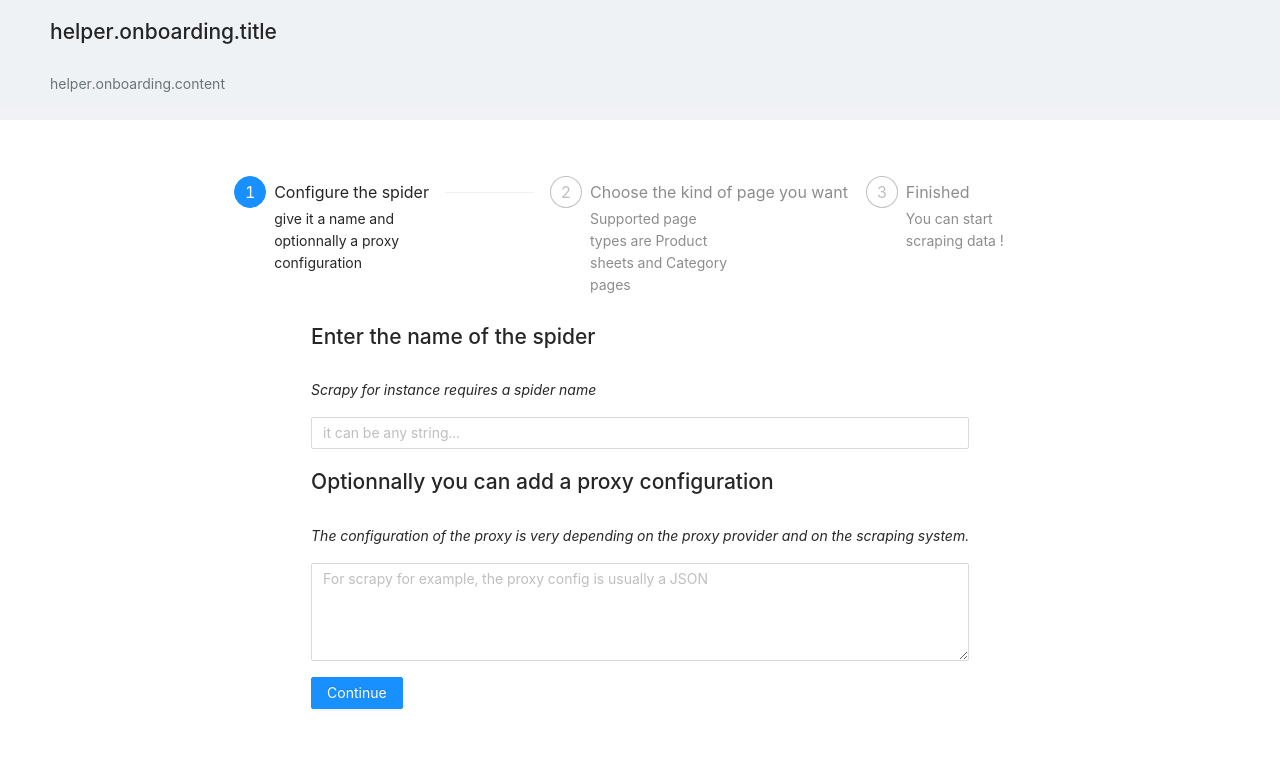
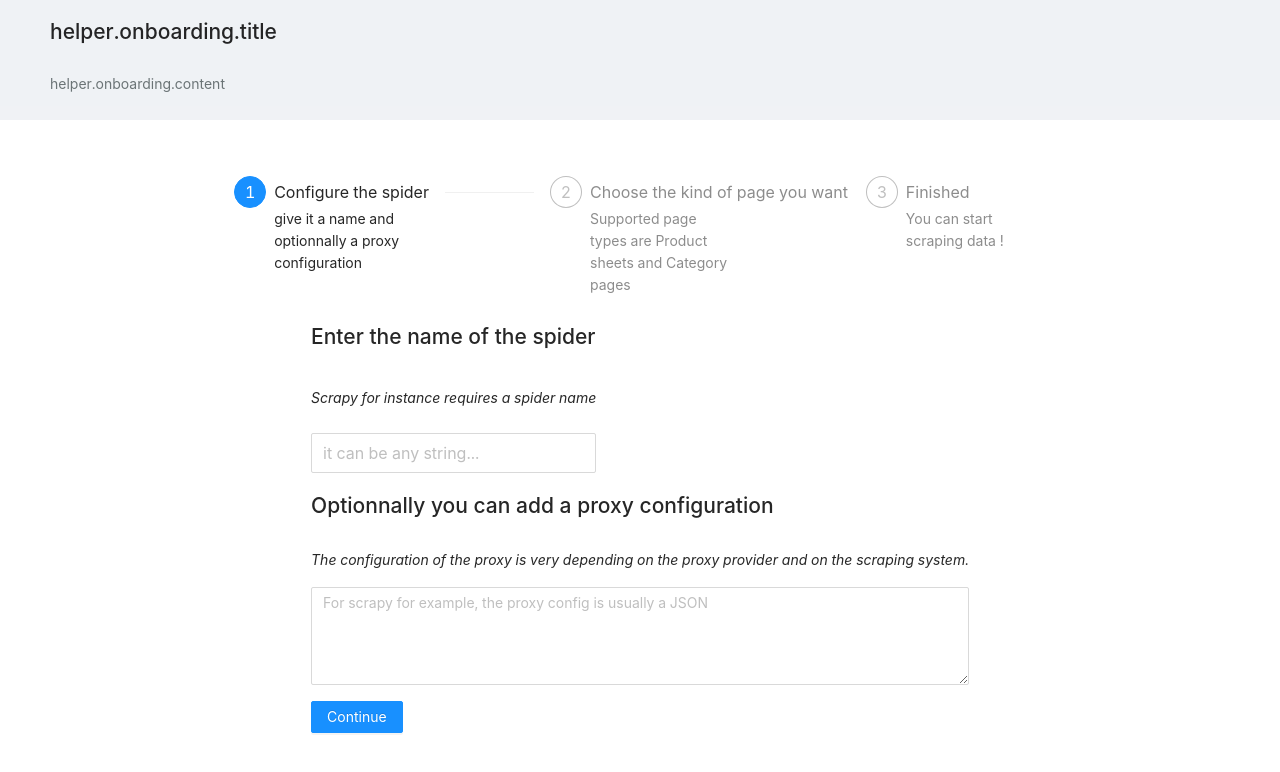
Before and after one commit to Humans-and-Tech/nocode_scraping, a React (Create React App) app in the folder frontend/: page /onboarding in a window 1280 px wide. Shown: the top 772 px of the page. Built offline with nearby package versions, Linux system fonts and the light colour scheme; no server answers.

Commit message:
refactor: 💡 isolate spider config name & propose spider

```diff
--- /dev/null
+++ b/frontend/src/components/Config/SelectConfig.tsx
@@ -0,0 +1,132 @@
+import React, { useContext, useEffect, useState } from "react";
+import {
+    Space,
+    Input,
+    Spin,
+    Button
+} from "antd";
+
+import { Socket } from "socket.io-client";
+
+import { ScrapingConfig } from '../../interfaces'
+import { useTranslation } from "react-i18next";
+
+import { ScrapingContext, ScrapingConfigProvider, createConfig } from '../../ConfigurationContext';
+import { SocketContext } from "../../socket";
+import { getConfig } from '../../socket/events'
+
+import "./Config.scoped.css"
+
+
+interface SelectConfigProps {
+    onChange: () => void;
+}
+
+
+export const SelectConfig = (props: SelectConfigProps): JSX.Element => {
+
+    const { t } = useTranslation("onboarding");
+
+    const { onChange } = props;
+
+    const configProvider = useContext<ScrapingConfigProvider>(ScrapingContext);
+
+    const [isProposalAccepted, setIsProposalAccepted] = useState<boolean | undefined>(undefined);
+
+    const [configProposal, setConfigProposal] = useState<ScrapingConfig | undefined>(undefined);
+
+    const [isLoading, setIsLoading] = useState<boolean>(false);
+
+    const [name, setName] = useState<string | undefined>('');
+
+    const [nameStatus, setNameStatus] = useState<'' | 'error'>('');
+
+    const socket = useContext<Socket>(SocketContext);
+
+    const changeName = (e: React.ChangeEvent<HTMLInputElement | HTMLTextAreaElement>) => {
+
+        const val = e.target.value;
+        if (val == '') {
+            setNameStatus('error');
+        } else {
+            setNameStatus('');
+        }
+
+        // tmp update the config
+        setName(e.target.value);
+        const config = configProvider.getConfig();
+        config.websiteConfig.name = val;
+        configProvider.setConfig(config);
+
+        setIsLoading(true);
+        setConfigProposal(undefined);
+
+        // load the config if existing
+        getConfig(socket, val, (data: ScrapingConfig | undefined) => {
+            setIsLoading(false);
+            if (data !== undefined) {
+                setConfigProposal(data);
+            }
+        });
+
+        // callback the parent
+        // so that it is warned of the change
+        onChange();
+    };
+
+
+    const selectProposal = () => {
+        if (configProposal !== undefined) {
+            configProvider.setConfig(configProposal);
+            setIsProposalAccepted(true);
+            onChange();
+        }
+    }
+
+
+    /**
+     * pre-fill the config fields
+     * but never update them in the useEffect
+     * otherwise you'll have weird behaviours
+     * prefer to udpate the config directly when changing the input values
+     */
+    useEffect(() => {
+        const config = configProvider.getConfig();
+        setName(config?.websiteConfig?.name);
+    }, [configProvider]);
+
+    return (
+
+        <Space size="large" direction="vertical">
+
+            <h2>
+                {isProposalAccepted
+                    ? t('configure.edit_config_title', { 'name': configProvider.getConfig().websiteConfig.name })
+                    : t('configure.name_input_title')
+                }
+            </h2>
+            <em>{t('configure.name_input_subtitle')}</em>
+
+            <Input size="large" style={{ 'width': '100%' }} status={nameStatus} onChange={changeName} value={name} placeholder={t('configure.name_placeholder')} />
+            {nameStatus == 'error' && <em className="error">{t('configure.name_input_invalid')}</em>}
+
+            {
+                isLoading &&
+                <Space direction="horizontal" size="middle">
+                    <Spin></Spin>
+                    <span>{t('loading')}</span>
+                </Space>
+            }
+
+            {
+                configProposal &&
+                <Space direction="vertical" size="middle">
+                    {t('configure.proposal')}
+                    <Button size='large' onClick={selectProposal}>{t('configure.select_proposal')}</Button>
+
+                </Space>
+            }
+        </Space>
+
+    );
+};
--- a/frontend/src/components/Configurator/CSSelector.tsx
+++ b/frontend/src/components/Scraping/CSSelector.tsx
@@ -9,7 +9,7 @@ import { evaluate, validateCssSelector } from '../../socket/events';
 import { Selector } from "../../interfaces";
 
 
-import './Configurator.scoped.css';
+import './Scraping.scoped.css';
 
 const { TextArea } = Input;
 
--- a/frontend/src/components/Configurator/FieldConfigurator.tsx
+++ b/frontend/src/components/Scraping/FieldConfigurator.tsx
@@ -9,7 +9,7 @@ import { SocketContext } from "../../socket";
 import { ScrapingElement, Selector } from "../../interfaces";
 import { ScrapingContext, ScrapingConfigProvider } from '../../ConfigurationContext'
 
-import './Configurator.scoped.css';
+import './Scraping.scoped.css';
 import { CSSSelector } from "./CSSelector";
 
 
--- a/frontend/src/components/Configurator/PageURL.tsx
+++ b/frontend/src/components/Scraping/PageURL.tsx
@@ -6,8 +6,8 @@ import { useEffect } from "react";
 import isURL from 'validator/lib/isURL';
 
 import { ScrapingContext, ScrapingConfigProvider } from '../../ConfigurationContext'
-import './Configurator.scoped.css';
-import { config } from "process";
+import './Scraping.scoped.css';
+
 
 const { TextArea } = Input;
 
--- a/frontend/src/index.tsx
+++ b/frontend/src/index.tsx
@@ -13,7 +13,7 @@ import ProductSheet from "./views/ProductSheet/ProductSheet";
 import OnBoarding from './views/OnBoarding/OnBoarding';
 import { ScraperLayout, OnBoardingLayout } from './Layout'
 import { ScrapingContext, ConfigProvider } from './ConfigurationContext'
-import { PageURLConfigurator } from './components/Configurator/PageURL';
+import { PageURLConfigurator } from './components/Scraping/PageURL';
 
 
 
--- a/frontend/src/locales/en/onboarding.json
+++ b/frontend/src/locales/en/onboarding.json
@@ -14,7 +14,10 @@
         "name_input_invalid": "the name cannot be null !",
         "proxy_title": "Optionnally you can add a proxy configuration",
         "proxy_subtitle": "The configuration of the proxy is very depending on the proxy provider and on the scraping system.",
-        "proxy_placeholder": "For scrapy for example, the proxy config is usually a JSON"
+        "proxy_placeholder": "For scrapy for example, the proxy config is usually a JSON",
+        "proposal": "We have found an existing spider with this name",
+        "select_proposal": "Select the existing spider",
+        "edit_config_title": "Editing the spider {{ name }}"
     },
     "page_type": {
         "product_sheet_image": "image of a product sheet",
--- a/frontend/src/views/OnBoarding/OnBoarding.tsx
+++ b/frontend/src/views/OnBoarding/OnBoarding.tsx
@@ -6,8 +6,9 @@ import {
     Button,
     Card,
     Divider,
-    Input
+    Input,
 } from "antd";
+
 import { CheckCircleOutlined } from "@ant-design/icons";
 import { Socket } from "socket.io-client";
 
@@ -15,8 +16,9 @@ import { PageType, ScrapingConfig } from '../../interfaces'
 import { useTranslation } from "react-i18next";
 
 import { ScrapingContext, ScrapingConfigProvider, createConfig } from '../../ConfigurationContext';
+import { SelectConfig } from '../../components/Config/SelectConfig'
 import { SocketContext } from "../../socket";
-import { emit, getConfig } from '../../socket/events'
+import { emit } from '../../socket/events'
 
 import "../../style.css";
 import "./OnBoarding.scoped.css"
@@ -25,7 +27,6 @@ import "./OnBoarding.scoped.css"
 const { Step } = Steps;
 const { Meta } = Card;
 const { TextArea } = Input;
-
 
 
 const OnBoarding: React.FC = () => {
@@ -37,10 +38,6 @@ const OnBoarding: React.FC = () => {
 
     const [currentStep, setCurrentStep] = useState<number>(0);
 
-    const [name, setName] = useState<string | undefined>('');
-
-    const [nameStatus, setNameStatus] = useState<'' | 'error'>('');
-
     const [proxy, setProxy] = useState<string | undefined>('');
 
     const [pageType, setPageType] = useState<PageType | undefined>(undefined);
@@ -49,10 +46,10 @@ const OnBoarding: React.FC = () => {
 
     const reset = () => {
         setCurrentStep(0);
-        setName('');
         setProxy('');
         setPageType(undefined);
         setConfig(createConfig());
+        configProvider.setConfig(null);
     };
 
     /**
@@ -89,12 +86,8 @@ const OnBoarding: React.FC = () => {
     const nextStep = () => {
 
         if (currentStep == 0) {
-            if (name == '') {
-                setNameStatus('error');
-            } else {
-                saveConfig(config);
-                setCurrentStep(currentStep + 1);
-            }
+            saveConfig(config);
+            setCurrentStep(currentStep + 1);
         } else if (currentStep == 1) {
             if (pageType == undefined) {
                 // TODO: notify of the error
@@ -126,26 +119,13 @@ const OnBoarding: React.FC = () => {
         setConfig(config);
     };
 
-    const changeName = (e: React.ChangeEvent<HTMLInputElement | HTMLTextAreaElement>) => {
-        const val = e.target.value;
 
-        console.log("changeName", val);
-
-        if (val == '') {
-            setNameStatus('error');
-        } else {
-            setNameStatus('');
-        }
-
-        setName(e.target.value);
-        config.websiteConfig.name = val;
-        setConfig(config);
-
-        // read the config that might be existing
-        // to pre-load this onboarding with saved values
-        getConfig(socket, e.target.value, (data: ScrapingConfig | undefined) => {
-            console.log('loaded config', data);
-        });
+    /**
+     * config changed externally, reload it
+     */
+    const onConfigChange = () => {
+        setConfig(configProvider.getConfig());
+        // notify the user
     };
 
     const changeProxy = (e: React.ChangeEvent<HTMLInputElement | HTMLTextAreaElement>) => {
@@ -162,7 +142,6 @@ const OnBoarding: React.FC = () => {
      */
     useEffect(() => {
         const config = configProvider.getConfig();
-        setName(config?.websiteConfig?.name);
         setProxy(config?.websiteConfig?.proxy);
         setPageType(config?.pageType);
     }, [configProvider]);
@@ -179,10 +158,7 @@ const OnBoarding: React.FC = () => {
                 {currentStep == 0 &&
                     <Space direction="vertical" size="middle" style={{ width: '100%' }}>
 
-                        <h2>{t('configure.name_input_title')}</h2>
-                        <em>{t('configure.name_input_subtitle')}</em>
-                        <Input status={nameStatus} onChange={changeName} value={name} placeholder={t('configure.name_placeholder')} />
-                        {nameStatus == 'error' && <em className="error">{t('configure.name_input_invalid')}</em>}
+                        <SelectConfig onChange={onConfigChange} />
 
                         <h2>{t('configure.proxy_title')}</h2>
                         <em>{t('configure.proxy_subtitle')}</em>
--- a/frontend/src/views/ProductSheet/ProductSheet.tsx
+++ b/frontend/src/views/ProductSheet/ProductSheet.tsx
@@ -20,7 +20,7 @@ import { useTranslation } from "react-i18next";
 
 import { SocketContext } from "../../socket";
 import { ScrapingElement } from "../../interfaces";
-import Configurator from "../../components/Configurator/FieldConfigurator";
+import Configurator from "../../components/Scraping/FieldConfigurator";
 
 import "../../style.css";
 
```
Also changed, not shown: frontend/src/components/Config/Config.scoped.css (added), frontend/src/components/Scraping/Scraping.scoped.css (renamed from frontend/src/components/Configurator/Configurator.scoped.css), 2 other files (tests, documents, lock files or other folders).
